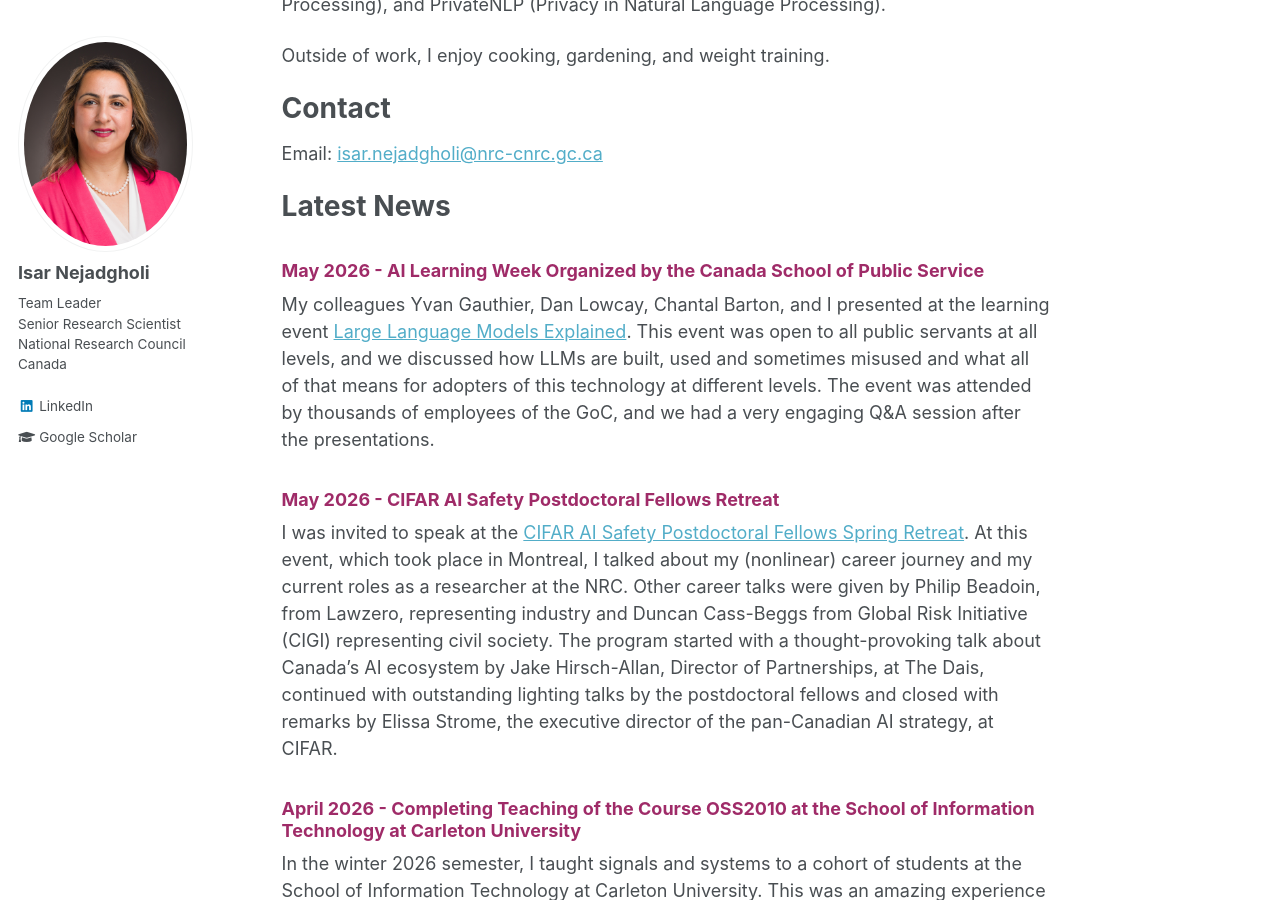
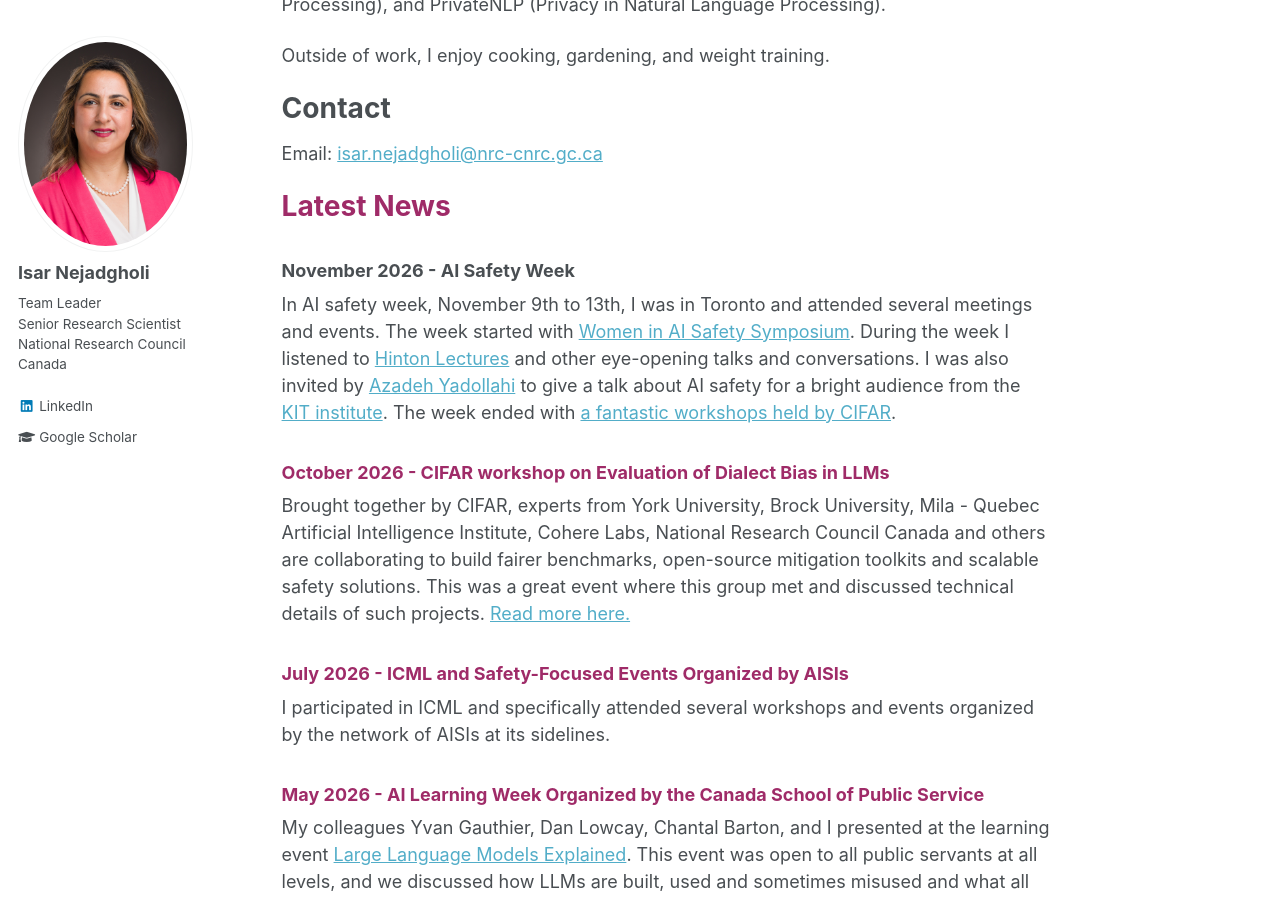
Before and after one commit to IsarNejad/IsarNejad.github.io, a Jekyll site: the page built from _pages/about.md, in a window 1280 px wide and 900 px high, scrolled down 643 px. Built offline with Jekyll 4.4.1, drawn with Linux system fonts in a browser that asks for light colours.

Commit message:
Update about recent AI safety events and workshops
Added updates on AI Safety Week, CIFAR workshop, and ICML events.

```diff
--- a/_pages/about.md
+++ b/_pages/about.md
@@ -23,6 +23,17 @@ Email: <isar.nejadgholi@nrc-cnrc.gc.ca>
 
 
 # Latest News
+{: .amaranth-deep-purple}
+### November 2026 - AI Safety Week
+In AI safety week, November 9th to 13th, I was in Toronto and attended several meetings and events. The week started with [Women in AI Safety Symposium](https://womeninaisafety.toronto.acm.org/). During the week I listened to [Hinton Lectures](https://aisfoundation.ai/hinton-lectures?gad_source=1&gad_campaignid=24466770627&gbraid=0AAAABEta2OOqNJ24_XgY0-O6BaQw2MUFG&gclid=Cj0KCQiAiJXYBhD_ARIsAAx2AHkDXlU_wE3Q17y72fxCC0ssD1TGQyoo9oEUjQ6jBjMpl8oqhgoQZtUaAu4kEALw_wcB) and other eye-opening talks and conversations. I was also invited by [Azadeh Yadollahi](https://www.uhnresearch.ca/researcher/azadeh-yadollahi) to give a talk about AI safety for a bright audience from the [KIT institute](https://kite-uhn.com/). The week ended with [a fantastic workshops held by CIFAR](https://lnkd.in/p/gAkpTUfH).
+
+{: .amaranth-deep-purple}
+### October 2026 - CIFAR workshop on Evaluation of Dialect Bias in LLMs
+Brought together by CIFAR, experts from York University, Brock University, Mila - Quebec Artificial Intelligence Institute, Cohere Labs, National Research Council Canada and others are collaborating to build fairer benchmarks, open-source mitigation toolkits and scalable safety solutions. This was a great event where this group met and discussed technical details of such projects. [Read more here.](https://www.linkedin.com/feed/update/urn:li:ugcPost:7518666840806612992/)
+
+{: .amaranth-deep-purple}
+### July 2026 - ICML and Safety-Focused Events Organized by AISIs
+I participated in ICML and specifically attended several workshops and events organized by the network of AISIs at its sidelines.
 
 {: .amaranth-deep-purple}
 ### May 2026 - AI Learning Week Organized by the Canada School of Public Service
```
